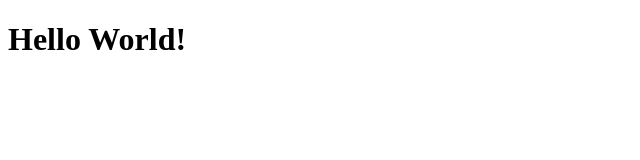
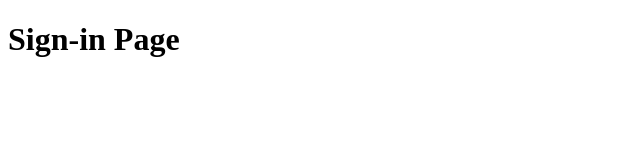
Before and after one commit to rodrigofontesdev/bank, a React (Vite) app: page / in a window 1280 px wide. Shown: the top 160 px of the page, without its empty margins (0-640 px from the left). Built offline with nearby package versions, Linux system fonts and the light colour scheme.

Commit message:
build(deps): install React Router

```diff
--- a/index.html
+++ b/index.html
@@ -6,7 +6,11 @@
       name="viewport"
       content="width=device-width, initial-scale=1.0"
     />
-    <title>MeuBanco</title>
+    <link
+      rel="icon"
+      href="favicon.svg"
+      type="image/svg+xml"
+    />
   </head>
   <body>
     <div id="root"></div>
--- a/package.json
+++ b/package.json
@@ -14,7 +14,8 @@
   },
   "dependencies": {
     "react": "^19.0.0",
-    "react-dom": "^19.0.0"
+    "react-dom": "^19.0.0",
+    "react-router": "^7.1.1"
   },
   "devDependencies": {
     "@commitlint/cli": "^19.6.1",
--- a/src/App.tsx
+++ /dev/null
@@ -1,3 +0,0 @@
-export function App() {
-  return <h1>Hello World!</h1>
-}
--- a/src/main.tsx
+++ b/src/main.tsx
@@ -1,9 +1,9 @@
 import { StrictMode } from 'react'
 import { createRoot } from 'react-dom/client'
-import { App } from './App.tsx'
+import { Router } from './router.tsx'
 
 createRoot(document.getElementById('root')!).render(
   <StrictMode>
-    <App />
+    <Router />
   </StrictMode>,
 )
--- /dev/null
+++ b/src/pages/auth/SignIn/index.tsx
@@ -0,0 +1,8 @@
+export function SignIn() {
+  return (
+    <>
+      <title>Login - MeuBanco</title>
+      <h1>Sign-in Page</h1>
+    </>
+  )
+}
--- /dev/null
+++ b/src/router.tsx
@@ -0,0 +1,18 @@
+import { SignIn } from '@/pages/auth/SignIn'
+import { AuthTemplate } from '@/templates/AuthTemplate'
+import { BrowserRouter, Route, Routes } from 'react-router'
+
+export function Router() {
+  return (
+    <BrowserRouter>
+      <Routes>
+        <Route element={<AuthTemplate />}>
+          <Route
+            index
+            element={<SignIn />}
+          />
+        </Route>
+      </Routes>
+    </BrowserRouter>
+  )
+}
--- /dev/null
+++ b/src/templates/AuthTemplate/index.tsx
@@ -0,0 +1,5 @@
+import { Outlet } from 'react-router'
+
+export function AuthTemplate() {
+  return <Outlet />
+}
```
Also changed, not shown: public/favicon.svg (added), 1 other file (tests, documents, lock files or other folders).
